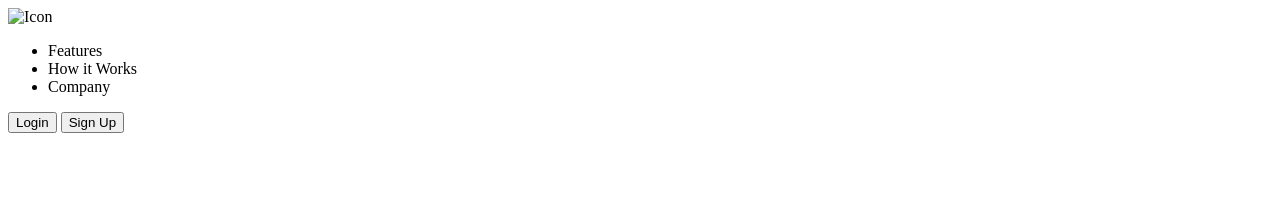
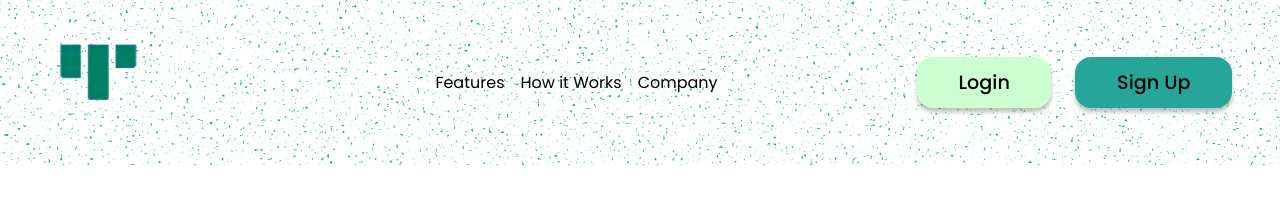
Before and after one commit to Dopingking/Trackwise-Project, a plain HTML site: page index.html in a window 1280 px wide. Drawn offline with Linux system fonts and the light colour scheme; files that its build step writes are made by us from their sources.

Commit message:
nav-buttons

```diff
--- a/Style/styles.css
+++ b/Style/styles.css
@@ -0,0 +1,61 @@
+@import url('https://fonts.googleapis.com/css2?family=Poppins:ital,wght@0,100;0,200;0,300;0,400;0,500;0,600;0,700;0,800;0,900;1,100;1,200;1,300;1,400;1,500;1,600;1,700;1,800;1,900&display=swap');
+
+*{
+    padding: 0;
+    margin: 0;
+    box-sizing: border-box;
+    font-family: "Poppins", sans-serif;
+}
+
+.header{
+    background-image: url("../Assets/Rectangle 599.png");
+    padding-left: 1rem;
+    padding-right: 3rem;
+}
+
+
+.nav{
+    display: flex;
+    align-items: center;
+    justify-content: space-between;
+}
+
+.nav-links {
+    display: flex;
+    align-items: center;
+    gap: 1rem;
+}
+
+.nav-links, ul {
+    list-style: none;
+    display: flex;
+    align-items: center;
+    gap: 1rem;
+}
+
+.nav-buttons{
+    display: flex;
+    align-items: center;
+    gap: 1.5rem;
+    font-weight: bold;
+}
+
+.login{
+    background-color: #CBFFD0;
+    border: none;
+    font-size: 1.2rem;
+    font-weight: 450;
+    padding: .7rem 2.6rem;
+    border-radius: 1rem;
+    box-shadow: 0px 4px 4px rgba(0, 0, 0, 0.25) ;
+}
+
+.signup{
+    background-color: #26A69A;
+    border: none;
+    font-size: 1.2rem;
+    font-weight: 450;
+    padding: .7rem 2.6rem;
+    border-radius: 1rem;
+    box-shadow: 0px 4px 4px rgba(0, 0, 0, 0.25) ;
+}
--- a/index.html
+++ b/index.html
@@ -4,26 +4,28 @@
     <meta charset="UTF-8">
     <meta name="viewport" content="width=device-width, initial-scale=1.0">
     <title>TRACKWISE</title>
-    <link rel="stylesheet" href="styles.css">
+    <link rel="stylesheet" href="./Style/styles.css">
 </head>
 <body>
     <main>
         <div class="header">
           <div class="nav">
-                <img src="IMG/Frame 176.png" alt="Icon">
-                <ul class="">
+                    <img src="Assets/Frame 176.png" alt="Icon" class="logo">
+                    <div class="nav-links">
+                            <ul>
                             <li>Features</li>
                             <li>How it Works</li>
                             <li>Company</li>
                             </ul>
-                <div class="end">
+                    </div>
+                    <div class="nav-buttons">
                         <button class="login">Login</button>
                         <button class="signup">Sign Up</button>
                     </div>
 
         </div>
+
          <div class="hero"></div>
-        </div>
     </main>
 </body>
 </html>
```
Lines whose indentation alone changed are shown as unchanged.
